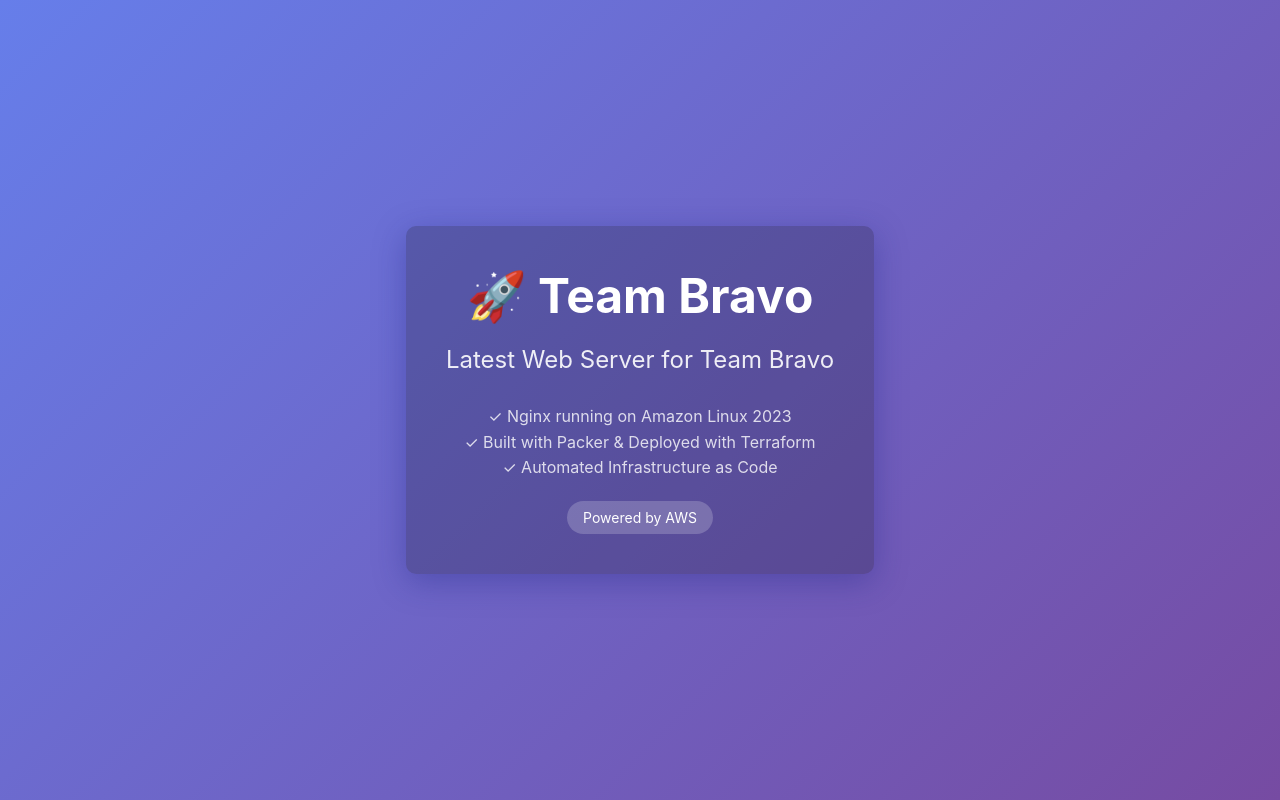
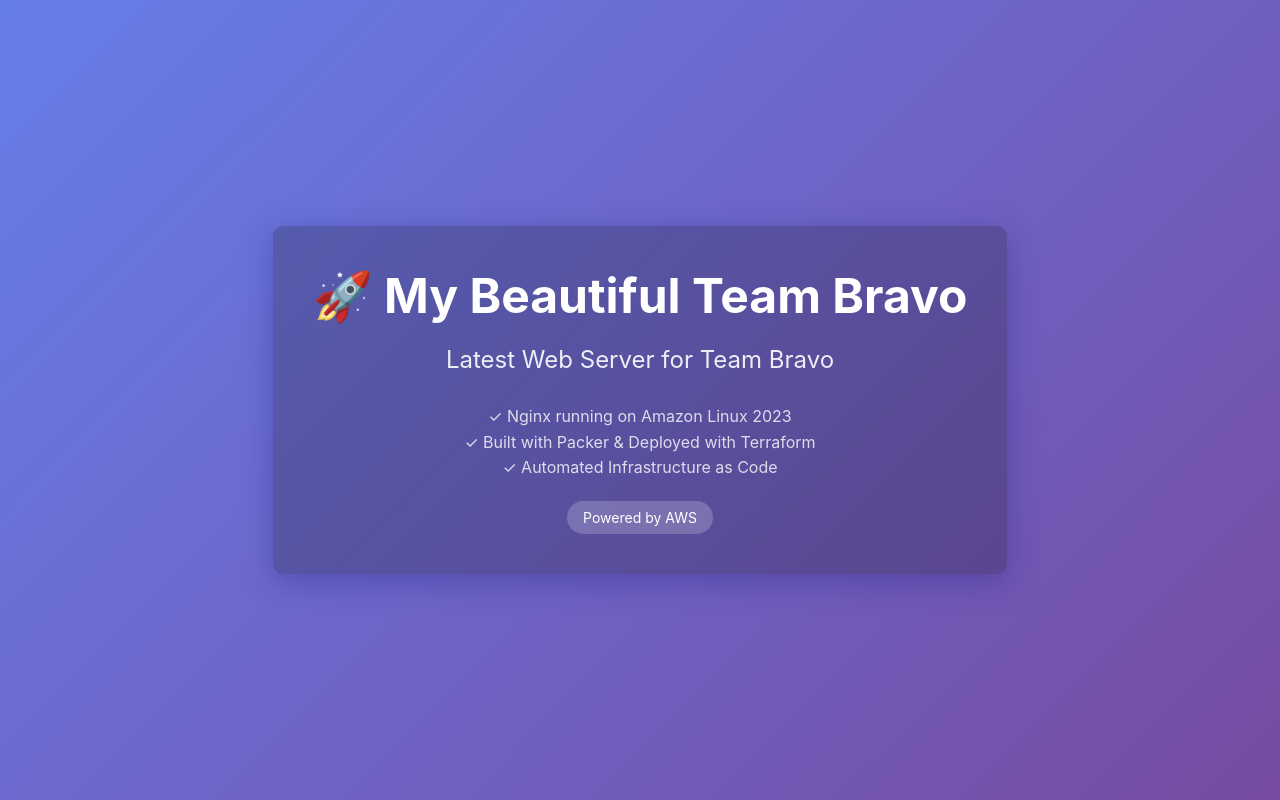
Before and after one commit to collinsefe/ec2-nginx-ansible, a plain HTML site: page index.html in a window 1280 px wide. Drawn offline with Linux system fonts and the light colour scheme.

```diff
--- a/index.html
+++ b/index.html
@@ -54,7 +54,7 @@
 </head>
 <body>
   <div class="container">
-    <h1>🚀 Team Bravo</h1>
+    <h1>🚀 My Beautiful Team Bravo</h1>
     <div class="subtitle">Latest Web Server for Team Bravo</div>
     <div class="info">
       <p>✓ Nginx running on Amazon Linux 2023</p>
```
Also changed, not shown: ansible/index.html (+0 -1 lines), 2 other files.
